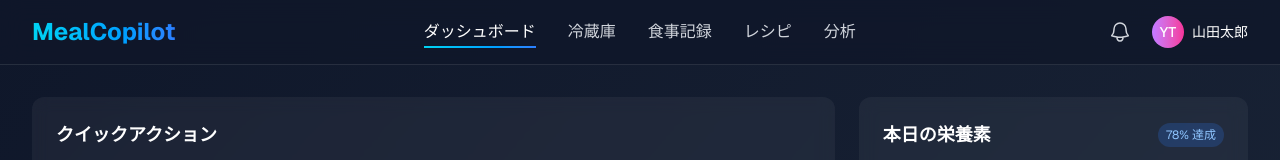
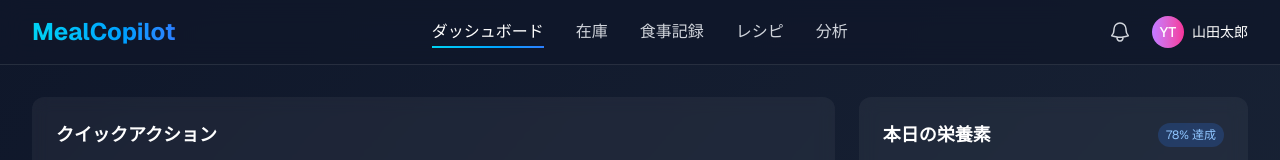
Before and after one commit to ycookiey/geek_hackathon_2025_2, a Next.js app: page /dashboard in a window 1280 px wide. Shown: the top 160 px of the page. Built offline with nearby package versions, Linux system fonts and the light colour scheme.

Commit message:
fix: ヘッダーのアイテム名を「冷蔵庫」から「在庫」に変更

```diff
--- a/src/components/Header.tsx
+++ b/src/components/Header.tsx
@@ -60,7 +60,7 @@ const Header: React.FC<HeaderProps> = ({
                                             : "text-gray-300 hover:text-white transition-colors"
                                     }
                                 >
-                                    冷蔵庫
+                                    在庫
                                     {activeItem === "inventory" && (
                                         <span className="absolute -bottom-1 left-0 w-full h-0.5 bg-gradient-to-r from-cyan-400 to-blue-500"></span>
                                     )}
```
